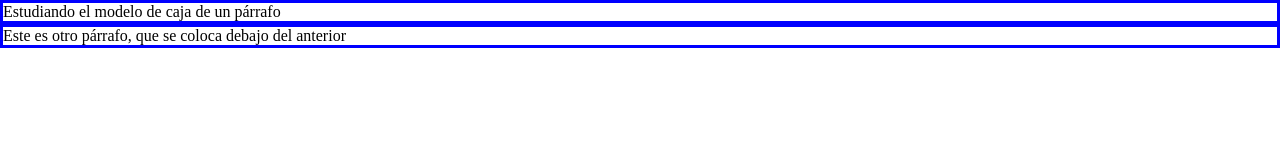
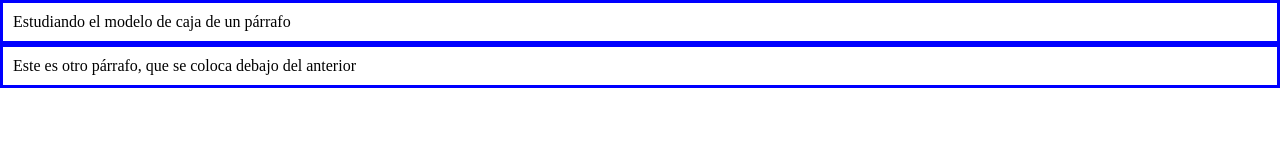
Before and after one commit to a-fernandezp-2016/2020-2021-CSAAI-Practicas, a plain HTML site: page P1/S3/mod1.html in a window 1280 px wide. Drawn offline with Linux system fonts and the light colour scheme.

Commit message:
Añadiendo relleno

```diff
--- a/P1/S3/mod1.css
+++ b/P1/S3/mod1.css
@@ -6,13 +6,10 @@ body {
     border: none;
   }
 
-  /*  Propiedades de la caja del párrafo
-      Ponemos todo a cero, pero activamos el borde
-      para verlo. Y lo ponemos de color azul
-  */
+  /*  Propiedades de la caja del párrafo */
   p {
     margin: 0px;
-    padding:0px;
+    padding: 10px; /* Relleno */
     border:solid;
     border-color: blue;
   }
```
